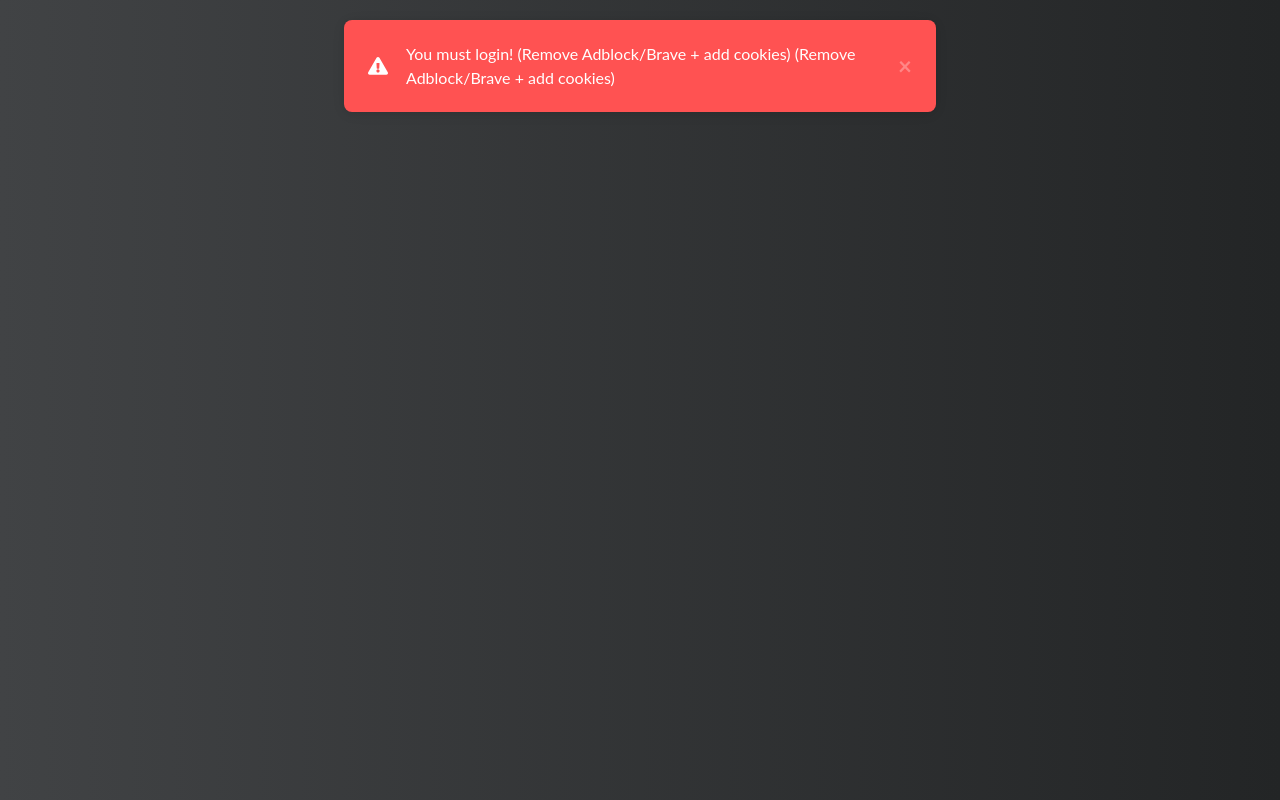
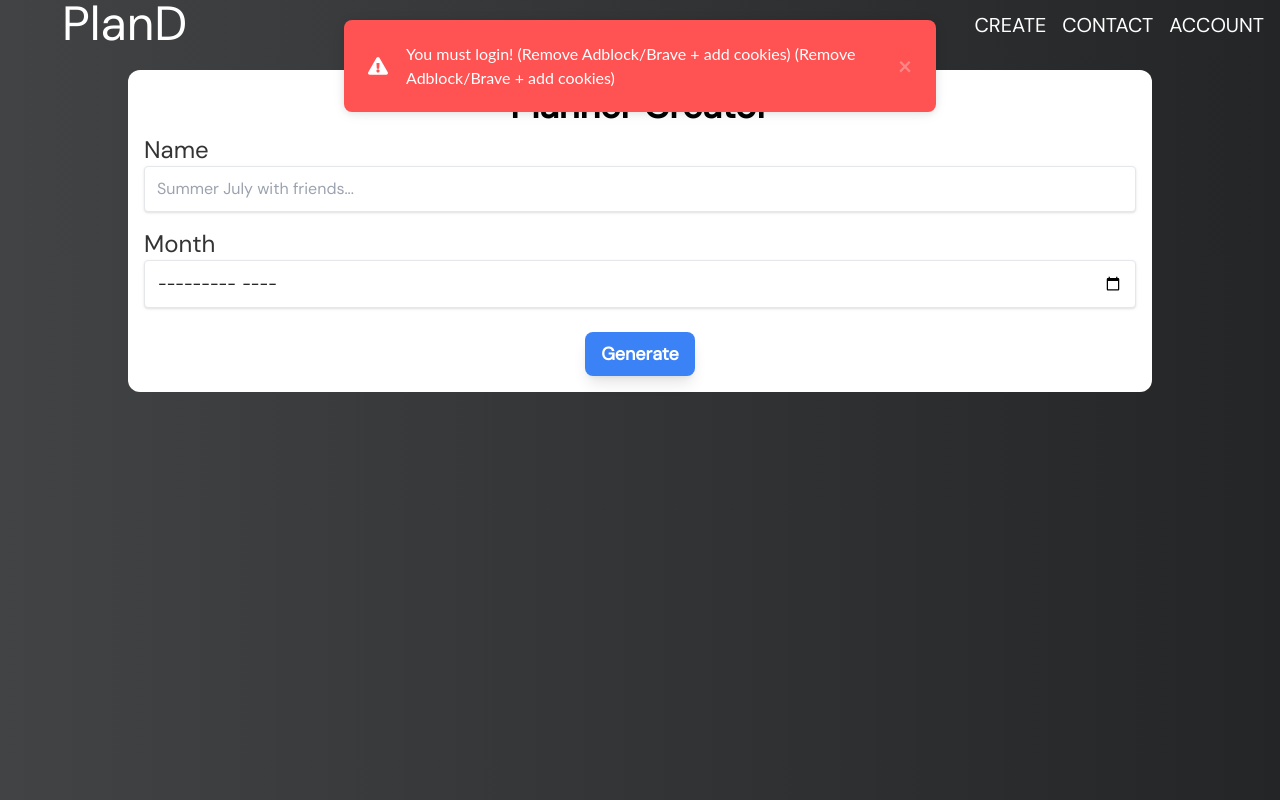
Before and after one commit to Mateleo/planD, a Vue app in the folder site/: page /create in a window 1280 px wide. Built offline with nearby package versions, Linux system fonts and the light colour scheme; no server answers.

Commit message:
Planner Creator template

```diff
--- /dev/null
+++ b/site/src/components/Create.vue
@@ -0,0 +1,30 @@
+<script lang="ts" setup>
+import { useStore } from "@/stores/store";
+import Header from "./Header.vue";
+
+const store = useStore();
+</script>
+<template>
+  <Header></Header>
+  <main class="flex flex-col text-black bg-white rounded-xl w-[80%] m-auto p-4">
+    <h1 class="text-4xl text-center font-bold">Planner Creator</h1>
+    <h2 class="text-black/80 text-2xl mt-2">Name</h2>
+    <input
+      type="text"
+      placeholder="Summer July with friends..."
+      class="shadow appearance-none border rounded py-3 px-3 leading-tight focus:outline-blue-500"
+      required
+    />
+    <h2 class="text-black/80 text-2xl mt-4">Month</h2>
+    <input
+      type="month"
+      class="shadow appearance-none border rounded py-3 px-3 leading-tight focus:outline-blue-500"
+      required
+    />
+    <button
+      class="m-auto mt-6 bg-blue-500 rounded-lg text-white p-2 px-4 font-bold text-lg shadow-lg group hover:outline hover:outline-4 hover:outline-blue-200 hover:bg-gradient-to-br hover: from-emerald-600 hover:to-lime-600 hover:text-white transition-all ease-in duration-75"
+    >
+      Generate
+    </button>
+  </main>
+</template>
--- a/site/src/components/Login.vue
+++ b/site/src/components/Login.vue
@@ -2,12 +2,11 @@
 import { useStore } from "@/stores/store";
 import Header from "./Header.vue";
 
-const store = useStore()
+const store = useStore();
 
 function auth(connection: string) {
   window.location.href = store.auth(connection);
 }
-
 </script>
 <template>
   <main class="flex flex-col h-full w-full absolute">
@@ -20,8 +19,8 @@
     <div class="bg-white rounded-xl p-4 text-black m-auto">
       <h2 class="text-center mb-4 font-bold">Login or Register</h2>
       <button
-      @click="auth('google')"
-        class="px-2 py-4 shadow-sm shadow-black border-2 border-blue-500 rounded-sm hover:bg-blue-400"
+        @click="auth('google')"
+        class="px-2 py-4 shadow-black border-2 border-blue-500 rounded-sm hover:bg-blue-400 shadow-lg group hover:outline hover:outline-4 hover:outline-red-200 hover:bg-gradient-to-br hover: from-fuchsia-600 hover:to-orange-600 hover:text-white transition-all ease-in duration-75"
       >
         Sign in with Google
       </button>
--- a/site/src/router/index.ts
+++ b/site/src/router/index.ts
@@ -2,6 +2,7 @@
 import Home from "../components/Home.vue";
 import Login from "../components/Login.vue";
 import Account from "../components/Account.vue";
+import Create from "../components/Create.vue";
 import { useStore } from "@/stores/store";
 import { useToast } from "vue-toastification";
 import axios from "axios";
@@ -16,6 +17,11 @@
     path: "/login",
     name: "Login",
     component: Login,
+  },
+  {
+    path: "/create",
+    name: "Create",
+    component: Create,
   },
   {
     path: "/mypanel",
```
